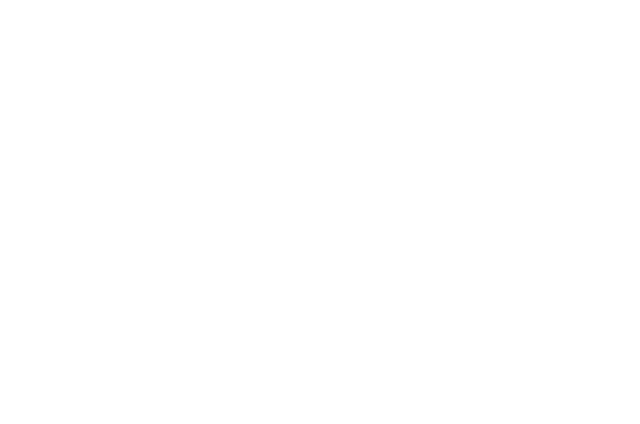
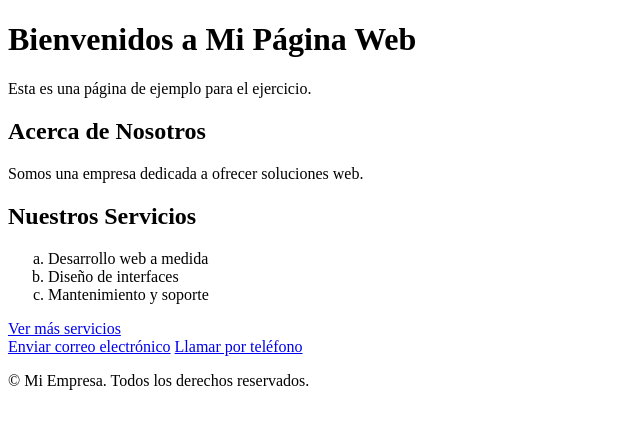
Before and after one commit to estelaV9/DisenioInterfacesWeb, a plain HTML site: page Tarea1_PrimeraEvaluacion/streampause/index.html in a window 1280 px wide. Shown: the whole page, without its empty margins (0-640 px from the left). Drawn offline with Linux system fonts and the light colour scheme.

Commit message:
hacer la primera parte de la estructura basica

```diff
--- a/Tarea1_PrimeraEvaluacion/streampause/index.html
+++ b/Tarea1_PrimeraEvaluacion/streampause/index.html
@@ -1,9 +1,47 @@
-<!doctype html>
+<!DOCTYPE html>
+<!-- E1: ESTRUCTURA BASICA Y ENLACES -->
 <html lang="es">
   <head>
     <meta charset="UTF-8" />
     <meta name="viewport" content="width=device-width, initial-scale=1.0" />
-    <title></title>
+    <title>Mi Página Web</title>
   </head>
-  <body></body>
+  <body>
+    <!-- CABECERA -->
+    <header>
+      <h1>Bienvenidos a Mi Página Web</h1>
+      <p>Esta es una página de ejemplo para el ejercicio.</p>
+    </header>
+
+    <!-- SECCION PRINCIPAL: ACERCA DE NOSOTROS -->
+    <main>
+      <h2>Acerca de Nosotros</h2>
+      <p>Somos una empresa dedicada a ofrecer soluciones web.</p>
+    </main>
+
+    <!-- SECCION: NUESTROS SERVICIOS -->
+    <section>
+      <h2>Nuestros Servicios</h2>
+
+      <!-- LISTA ORDENADA (ABECEDARIO) -->
+      <ol type="a">
+        <li>Desarrollo web a medida</li>
+        <li>Diseño de interfaces</li>
+        <li>Mantenimiento y soporte</li>
+      </ol>
+
+      <!-- ENLACE EXTERNO QUE SE ABRE EN UNA NUEVA PESTAÑA -->
+      <a href="https://www.ejemplo.com" target="_blank">Ver más servicios</a>
+    </section>
+
+    <!-- PIE DE PAGINA -->
+    <footer>
+      <!-- ENLACE DE CORREO ELECTRONICO -->
+      <a href="mailto:info@miempresa.com">Enviar correo electrónico</a>
+      <!-- ENLACE DE TELEFONO -->
+      <a href="tel:+1234567890">Llamar por teléfono</a>
+      <!-- COPYRIGHT -->
+      <p>&copy; Mi Empresa. Todos los derechos reservados.</p>
+    </footer>
+  </body>
 </html>
```
